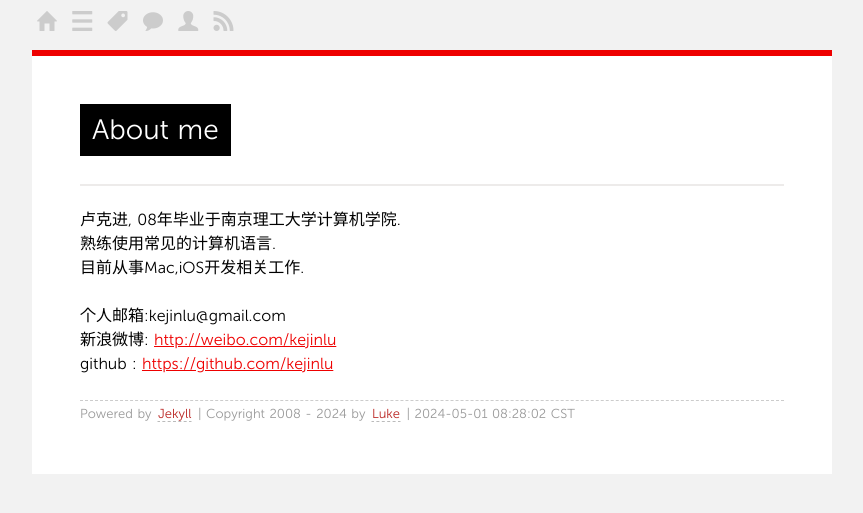
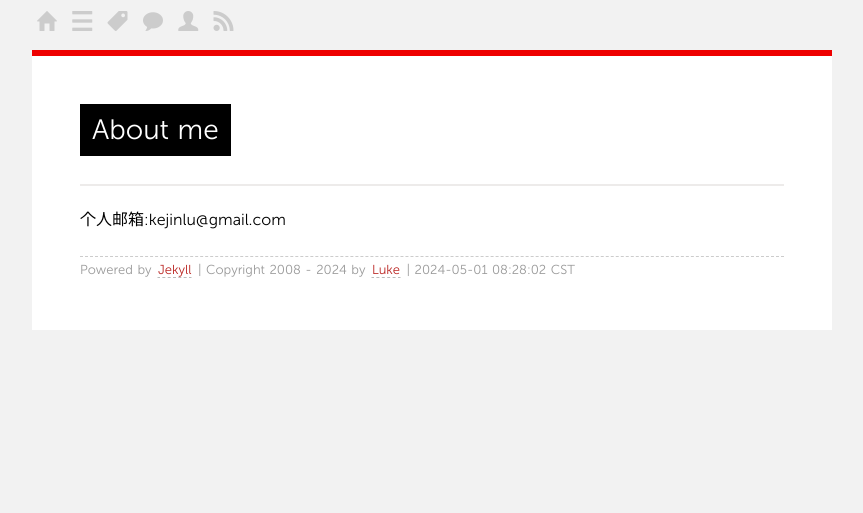
Before and after one commit to kejinlu/kejinlu.github.io, a Jekyll site: the page built from about/index.md, in a window 1280 px wide. Shown: the top 513 px of the page, without its empty margins (208-1071 px from the left). Built offline with Jekyll 4.4.1, drawn with Linux system fonts in a browser that asks for light colours; comment, search, counter and statistics services are not loaded.

Commit message:
Update index.md

```diff
--- a/about/index.md
+++ b/about/index.md
@@ -4,10 +4,4 @@ layout: page
 comments: yes
 ---
 
-卢克进, 08年毕业于南京理工大学计算机学院.
-熟练使用常见的计算机语言.
-目前从事Mac,iOS开发相关工作.
-
 个人邮箱:kejinlu@gmail.com
-新浪微博: [http://weibo.com/kejinlu](http://weibo.com/kejinlu)
-github : [https://github.com/kejinlu](https://github.com/kejinlu)
```
